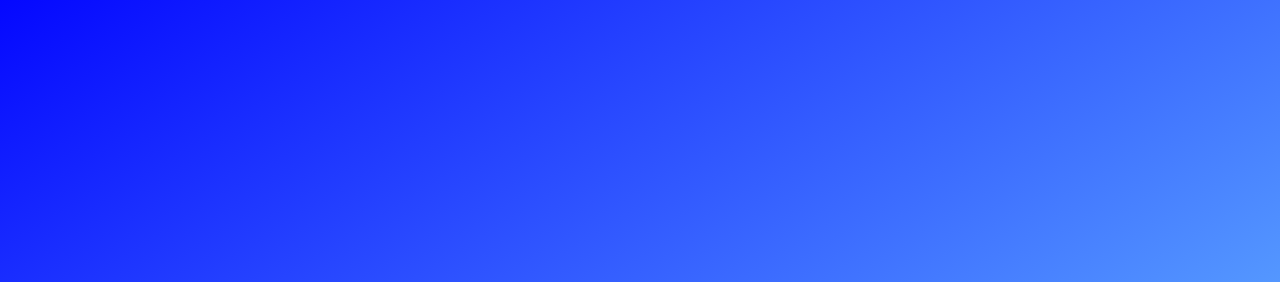
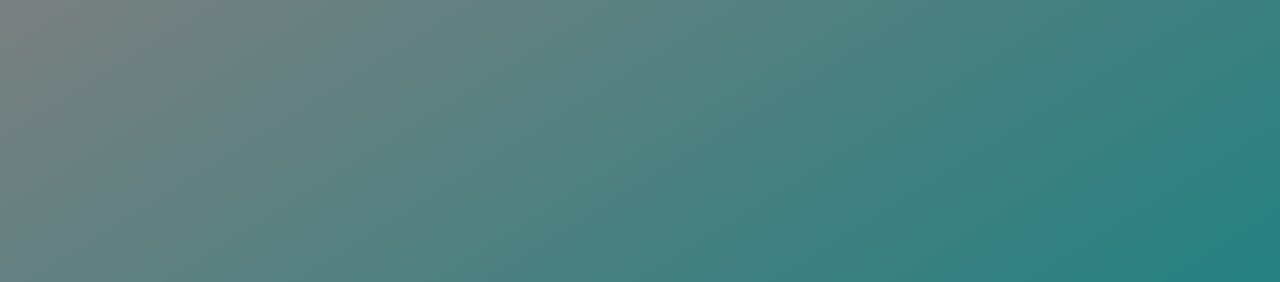
Before and after one commit to zyx88615/Portfolio, a plain HTML site: page index.html in a window 1280 px wide. Shown: the part 58-340 px from the top of the page. Drawn offline with nearby package versions, Linux system fonts and the light colour scheme.

Commit message:
color fix

```diff
--- a/static/css/main.css
+++ b/static/css/main.css
@@ -1,9 +1,3 @@
-#hero{
-    background-image: linear-gradient(to bottom right,Blue,rgb(118, 212, 255));
-    height: 100vh;
-
-}
-
 
 
 #TiT{
@@ -21,7 +15,7 @@ html, body, header, #hero {
 }
 
 #hero {
-    background: linear-gradient(to bottom right,Blue,rgb(118, 212, 255))
+    background: linear-gradient(to bottom right,grey,teal)
         no-repeat center center fixed;
     -webkit-background-size: cover;
     -moz-background-size: cover;
```
Also changed, not shown: index.html (+4 -11 lines), 1 other file.
